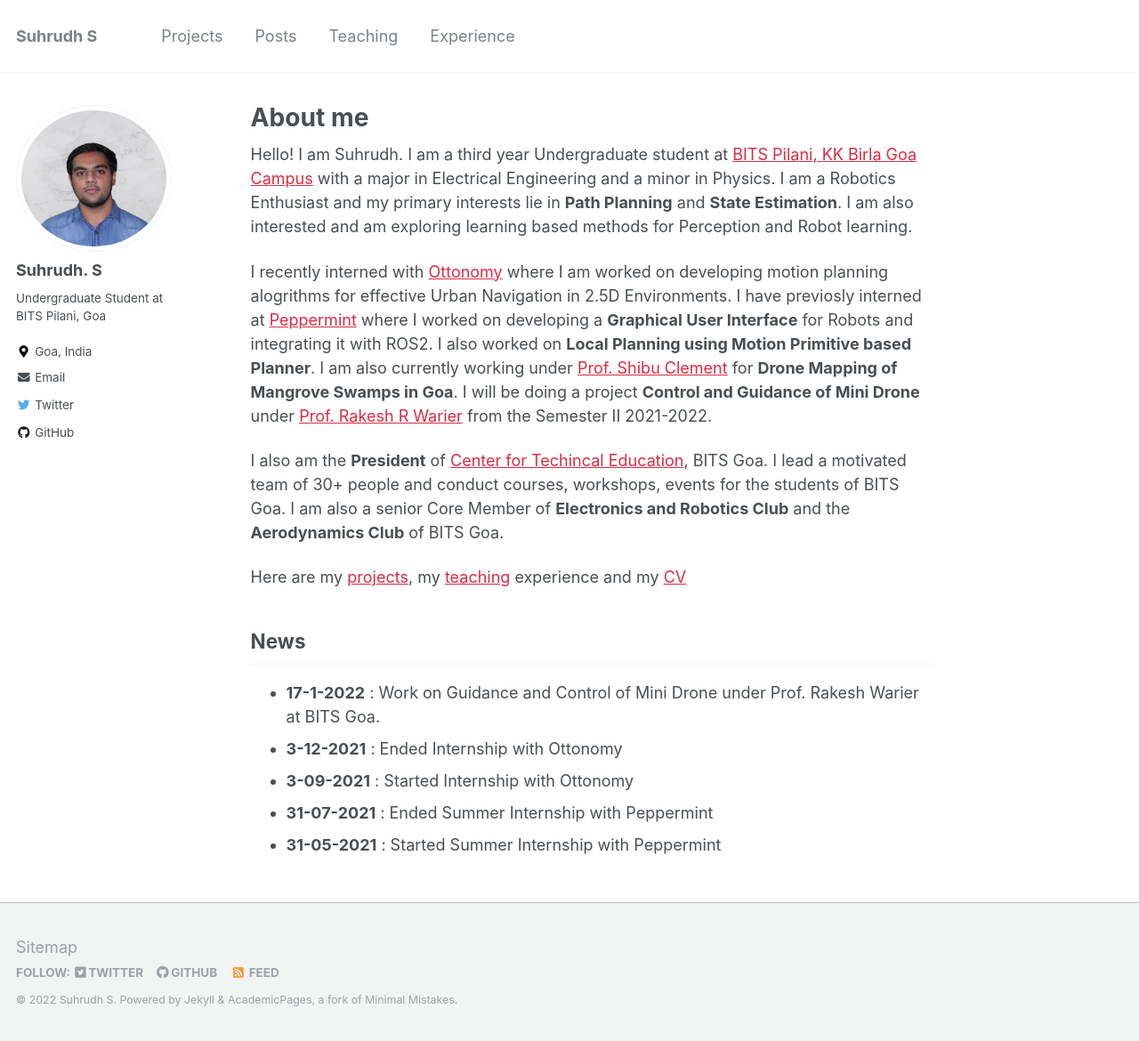
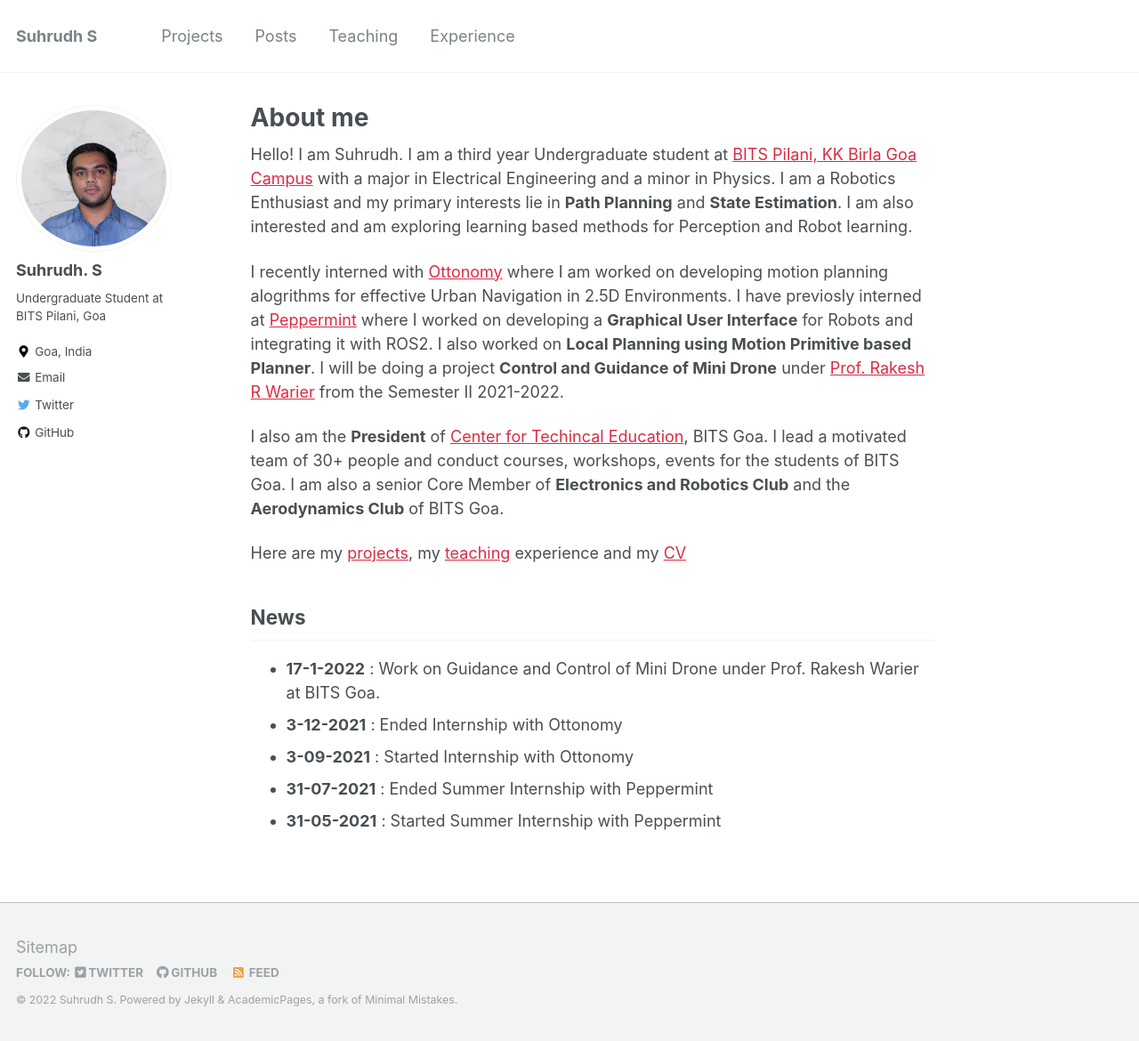
Before and after one commit to SuhrudhSarathy/SuhrudhSarathy.github.io, a Jekyll site: the page built from _pages/about.md, in a window 1280 px wide and 1170 px high. Shown: the whole window at 89% size. Built offline with Jekyll 4.4.1, drawn with Linux system fonts in a browser that asks for light colours.

Commit message:
modified Resume and removed Forest Project

```diff
--- a/_pages/about.md
+++ b/_pages/about.md
@@ -10,7 +10,7 @@ redirect_from:
 
 Hello! I am Suhrudh. I am a third year Undergraduate student at [BITS Pilani, KK Birla Goa Campus](https://www.bits-pilani.ac.in/goa/) with a major in Electrical Engineering and a minor in Physics. I am a Robotics Enthusiast and my primary interests lie in __Path Planning__ and __State Estimation__. I am also interested and am exploring learning based methods for Perception and Robot learning.
 
-I recently interned with [Ottonomy](https://www.ottonomy.io) where I am worked on developing motion planning alogrithms for effective Urban Navigation in 2.5D Environments. I have previosly interned at [Peppermint](https://www.getpeppermint.co) where I worked on developing a __Graphical User Interface__ for Robots and integrating it with ROS2. I also worked on __Local Planning using Motion Primitive based Planner__. I am also currently working under [Prof. Shibu Clement](https://www.bits-pilani.ac.in/goa/shibu/profile) for __Drone Mapping of Mangrove Swamps in Goa__. I will be doing a project __Control and Guidance of Mini Drone__ under [Prof. Rakesh R Warier](https://www.bits-pilani.ac.in/goa/rakeshw/profile) from the Semester II 2021-2022.
+I recently interned with [Ottonomy](https://www.ottonomy.io) where I am worked on developing motion planning alogrithms for effective Urban Navigation in 2.5D Environments. I have previosly interned at [Peppermint](https://www.getpeppermint.co) where I worked on developing a __Graphical User Interface__ for Robots and integrating it with ROS2. I also worked on __Local Planning using Motion Primitive based Planner__. I will be doing a project __Control and Guidance of Mini Drone__ under [Prof. Rakesh R Warier](https://www.bits-pilani.ac.in/goa/rakeshw/profile) from the Semester II 2021-2022.
 
 I also am the __President__ of [Center for Techincal Education](https://bpgc-cte.org), BITS Goa. I lead a motivated team of 30+ people and conduct courses, workshops, events for the students of BITS Goa. I am also a senior Core Member of __Electronics and Robotics Club__ and the __Aerodynamics Club__ of BITS Goa.
 
```
Also changed, not shown: _pages/cv.md (+1 -1 lines), 1 other file.
